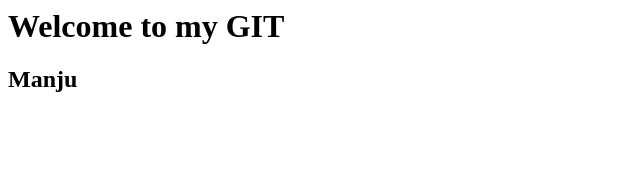
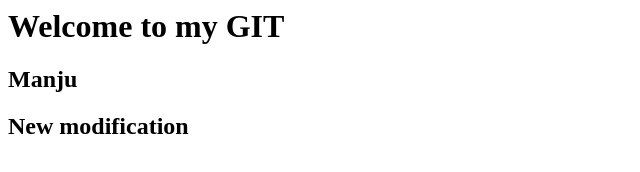
Before and after one commit to manjupraveen247/git-tutorial, a plain HTML site: page index.html in a window 1280 px wide. Shown: the whole page, without its empty margins (0-640 px from the left). Drawn offline with Linux system fonts and the light colour scheme.

```diff
--- a/index.html
+++ b/index.html
@@ -3,6 +3,7 @@
     <body>
 <h1> Welcome to my GIT</h1>
 <h2> Manju </h2>
+<h2> New modification   </h2>
 
     </body>
 </html>
```
